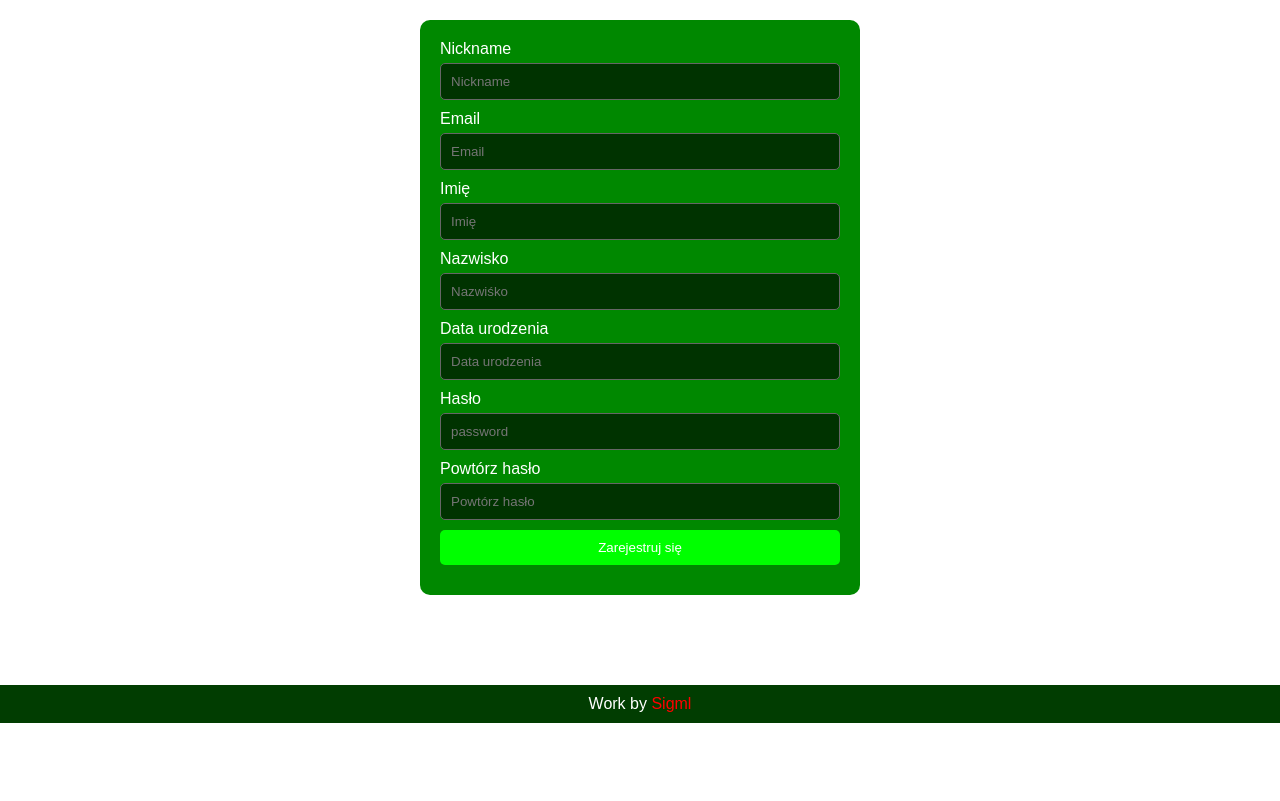
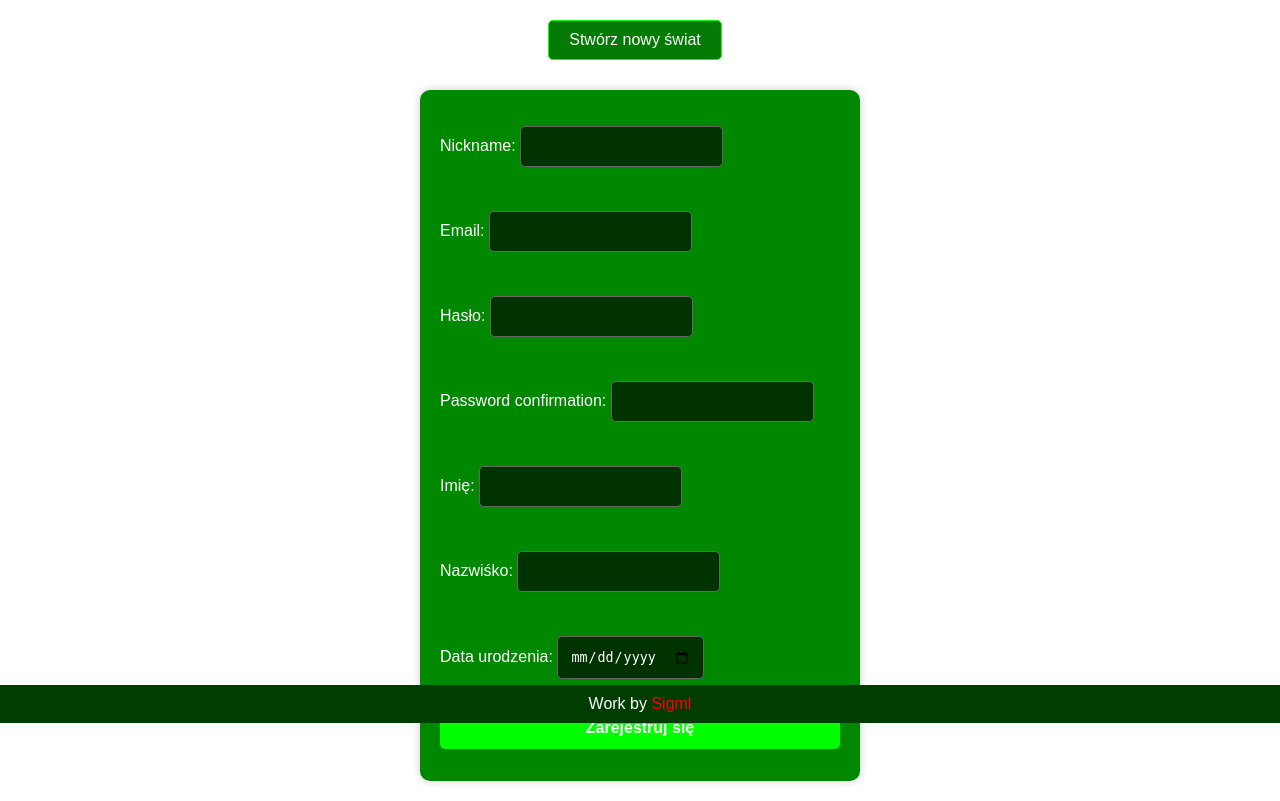
Before and after one commit to Sigml/Kindom, a Django app: page /user/registration/ in a window 1280 px wide. Shown: the part 77-878 px from the top of the page. Before the commit the page ends 800 px from the top, so only its background shows below. Run offline with Django 5.2, Linux system fonts and the light colour scheme.

Commit message:
Task 3.0 create new world

```diff
--- a/admin_panel/templates/base.html
+++ b/admin_panel/templates/base.html
@@ -68,6 +68,13 @@
     </div>
 
 {% endif %}
+
+<div class="user_link">
+    <div class="row">
+        <a href="{% url 'create_new_world' %}">Stwórz nowy świat</a>
+
+    </div>
+</div>
     <div class='content-container'>
         {% block content %}
         {% endblock %}
--- a/admin_panel/templates/country_list.html
+++ b/admin_panel/templates/country_list.html
@@ -6,6 +6,7 @@
     <table>
         <thead>
             <tr>
+                <th>Obraz kraju</th>
                 <th>Nazwa kraju</th>
                 <th>Kapital</th>
                 <th>Iloćś mieszkańców</th>
@@ -17,6 +18,7 @@
         <tbody>
             {% for country in object_list %}
             <tr>
+                <td><img src="{{ country.image.url }}" alt="Factory Image" width="50" height="50"></td>
                 <td>{{ country.name }}</td>
                 <td>{{ country.capital }}</td>
                 <td>{{ country.population }}</td>
--- a/admin_panel/urls.py
+++ b/admin_panel/urls.py
@@ -1,4 +1,4 @@
-from django.urls import path, include
+from django.urls import path
 from .views import (AgeCreateView, AgeListView, AgeUpdateView, AgeDeleteView, CountryCreateView, CountryListView,
                     CountryUpdateView, CountryDeleteView, ResourcesCreateView, ResourcesListView, ResourcesUpdateView,
                     ResourcesDeleteView, FactoryCreateView, FactoryListView, FactoryUpdateView, FactoryDeleteView,
--- /dev/null
+++ b/game/urls.py
@@ -0,0 +1,6 @@
+from django.urls import path
+from .views import New_World_Create_View
+
+urlpatterns = [
+    path('create_new_world/', New_World_Create_View.as_view(), name='create_new_world')
+]
--- a/main/urls.py
+++ b/main/urls.py
@@ -18,6 +18,7 @@ from django.contrib import admin
 from django.urls import path, include
 from admin_panel import urls as admin_panel_urls
 from user import urls as user_urls
+from game import urls as game_urls
 from admin_panel.views import main
 from django.conf import settings
 from django.conf.urls.static import static
@@ -29,6 +30,7 @@ urlpatterns = [
     path('', main, name = 'main'),
     path('admin_panel/', include(admin_panel_urls)),
     path('user/', include(user_urls)),
+    path('game/', include(game_urls)),
 ]
 
 if settings.DEBUG:
--- a/static/css/style.css
+++ b/static/css/style.css
@@ -66,54 +66,69 @@ a:hover {
     margin: 0;
 }
 
-.register {
+.registration {
     max-width: 400px;
     margin: 0 auto;
     padding: 20px;
     background-color: #080;
     border-radius: 10px;
+    box-shadow: 0 0 10px rgba(0, 0, 0, 0.2);
 }
 
-.register form {
+.registration form {
     display: flex;
     flex-direction: column;
 }
 
-.register label {
+.registration label {
     color: #fff;
-    margin-bottom: 5px;
+    margin-bottom: 8px;
 }
 
-.register input[type="text"],
-.register input[type="email"],
-.register input[type="password"],
-.register input[type="date"],
-.register button[type="submit"] {
-    padding: 10px;
-    margin-bottom: 10px;
+.registration input[type="text"],
+.registration input[type="email"],
+.registration input[type="password"],
+.registration input[type="date"],
+.registration button[type="submit"] {
+    padding: 12px;
+    margin-bottom: 12px;
     border: 1px solid #666;
     border-radius: 5px;
     background-color: #030;
     color: #fff;
+    transition: border-color 0.3s ease;
 }
 
-.register input[type="text"]:focus,
-.register input[type="email"]:focus,
-.register input[type="password"]:focus,
-.register input[type="date"]:focus {
+.registration input[type="text"]:focus,
+.registration input[type="email"]:focus,
+.registration input[type="password"]:focus,
+.registration input[type="date"]:focus {
     outline: none;
     border-color: #0f0;
 }
 
-.register button[type="submit"] {
+.registration button[type="submit"] {
     background-color: #0f0;
     border: none;
     cursor: pointer;
+    font-size: 16px;
+    font-weight: bold;
 }
 
-.register button[type="submit"]:hover {
+.registration button[type="submit"]:hover {
     background-color: #aaffaa;
 }
+
+.registration .form-control-password {
+    margin-bottom: 12px;
+}
+
+.registration .error-message {
+    color: red;
+    font-size: 12px;
+    margin-top: 4px;
+}
+
 
 .email-check-container {
     text-align: center;
@@ -340,3 +355,26 @@ a:hover {
 .delete_view button[type="submit"]:hover {
     background-color: #a00;
 }
+
+.user_link {
+    margin-top: 20px;
+}
+
+.user_link .row {
+    display: flex;
+    justify-content: center;
+}
+
+.user_link a {
+    display: inline-block;
+    padding: 10px 20px;
+    background-color: rgb(3, 122, 3);
+    color: #fff;
+    text-decoration: none;
+    border-radius: 5px;
+    transition: background-color 0.3s ease;
+}
+
+.user_link a:hover {
+    background-color: #d9ff00;
+}
--- a/user/forms.py
+++ b/user/forms.py
@@ -5,36 +5,39 @@ from .models import CustomUser
 class RegisterUserForm(forms.ModelForm):
     password_confirmation = forms.CharField(widget=forms.PasswordInput(attrs={
         'class':'form-control',
-        'placeholder':'Powtórz hasło'
     }))
 
     class Meta:
         model = CustomUser
         fields = ('username', 'email', 'password', 'password_confirmation', 'first_name', 'last_name', 'date_of_birth',)
+        labels = {
+            'username':'Nickname',
+            'email':'Email',
+            'password':'Hasło',
+            'password_confirmation':'Powtórz hasło',
+            'first_name':'Imię',
+            'last_name':'Nazwiśko',
+            'date_of_birth':'Data urodzenia'
+        }
         widgets = {
             'username': forms.TextInput(attrs={
-                'class':'form-control',
-                'placeholder':'Nickname'
+                'class':'form-control'
             }),
             'email': forms.TextInput(attrs={
-                'class':'form-control',
-                'placeholder':'Email'
+                'class':'form-control'
             }),
             'password': forms.PasswordInput(attrs={
-                'class':'form-control',
-                'placeholder':'password'
+                'class':'form-control'
             }),
             'first_name': forms.TextInput(attrs={
-                'class':'form-control',
-                'placeholder':'Imię'
+                'class':'form-control'
             }),
             'last_name': forms.TextInput(attrs={
-                'class':'form-control',
-                'placeholder':'Nazwiśko'
+                'class':'form-control'
             }),
             'date_of_birth': forms.DateInput(attrs={
                 'class':'form-control',
-                'placeholder':'Data urodzenia'
+                'type': 'date'
             })
         }
 
--- a/user/templates/login.html
+++ b/user/templates/login.html
@@ -1,6 +1,6 @@
 {%extends 'base.html'%}
 {%block content%}
-    <div class='register'>
+    <div class='registration'>
         <form action="{% url 'login' %}" method="post">
             {% csrf_token %}
             <label>Email:</label>
--- a/user/templates/registration.html
+++ b/user/templates/registration.html
@@ -1,22 +1,9 @@
 {% extends 'base.html' %}
 {% block content %}
-    <div class='register'>
+    <div class='registration'>
         <form action='' method='post'>
             {% csrf_token %}
-            <label>Nickname</label>
-            {{ form.username }}
-            <label>Email</label>
-            {{ form.email }}
-            <label>Imię</label>
-            {{ form.first_name }}
-            <label>Nazwisko</label>
-            {{ form.last_name }}
-            <label>Data urodzenia</label>
-            {{ form.date_of_birth }}
-            <label>Hasło</label>
-            {{ form.password }}
-            <label>Powtórz hasło</label>
-            {{ form.password_confirmation }}
+            {{ form.as_p}}
             <button type='submit'>Zarejestruj się</button>
             {% for field, errors in form.errors.items %}
                 {% for error in errors %}
--- a/user/templates/reset_password.html
+++ b/user/templates/reset_password.html
@@ -1,7 +1,7 @@
 {% extends 'base.html' %}
 {% block content %}
 
-<div class='register'>
+<div class='registration'>
     <form action='' method='post'>
         {% csrf_token %}
         <label>Wpisz nowe hasło</label>
--- a/user/templates/search_user.html
+++ b/user/templates/search_user.html
@@ -1,7 +1,7 @@
 {% extends "base.html" %}
 {% block content %}
 
-    <div class='register'>
+    <div class='registration'>
         <form action='' method='post'>
             {% csrf_token %}
             <label>Podaj email albo nickname</label>
```
Also changed, not shown: game/models.py (+25 -0 lines), game/templates/new_world.html (added, +11 -0 lines), game/views.py (+14 -1 lines), game/migrations/0001_initial.py (added), media/country_image/Germany.jpg (added), media/country_image/Poland.jpg (added), media/resources_image/drewno.jpg (added), media/resources_image/węgel.jpg (added), media/resources_image/zelazo.jpg (added).
